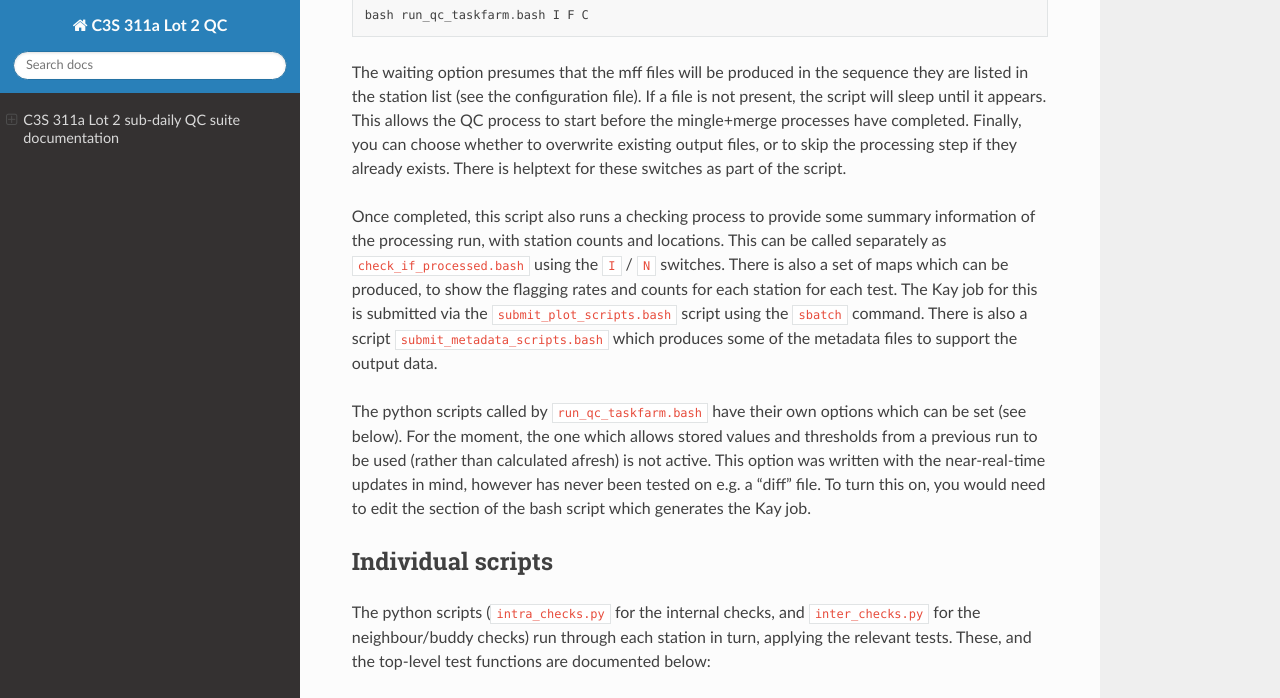
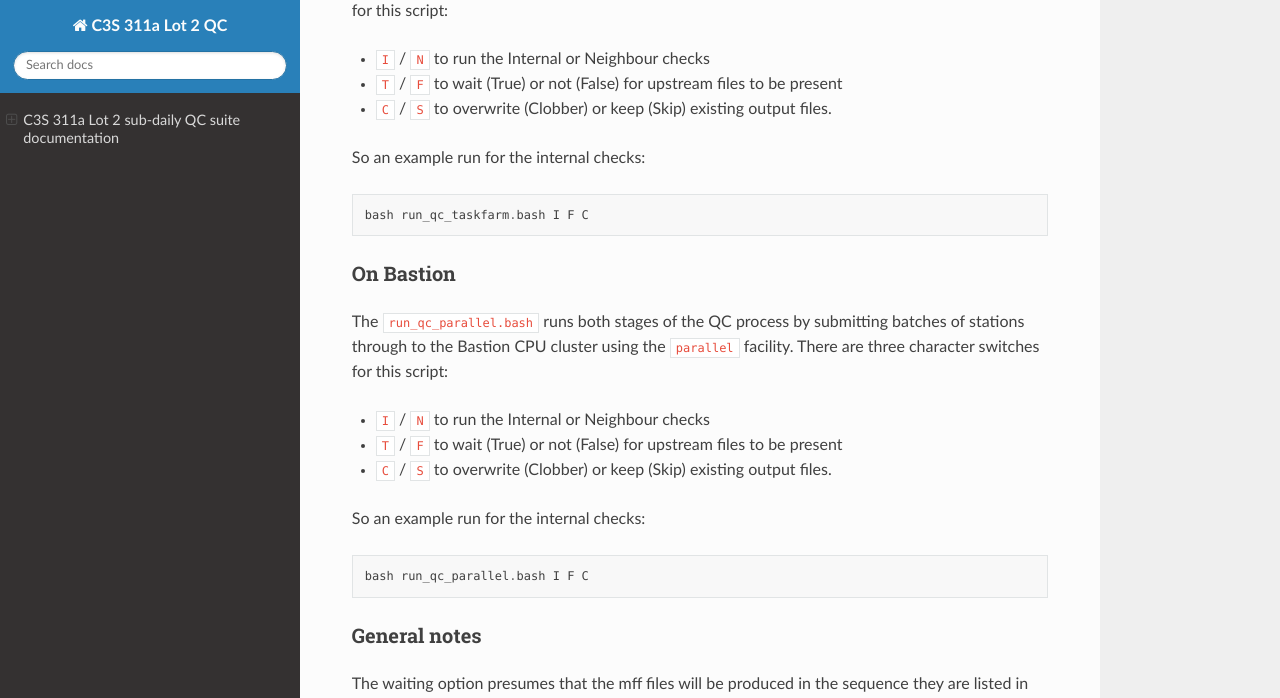
Before and after one commit to glamod/glamod_landQC, a Sphinx documentation site: the page built from doc/source/index.rst, in a window 1280 px wide and 1400 px high, scrolled down 3574 px. Shown: the top 698 px of the window. Built offline with Sphinx 7.4.7 and the Read the Docs theme 3.1.0, drawn with Linux system fonts in a browser that asks for light colours; some of the changed text lies outside the part shown; grey boxes are pictures that could not be loaded.

Commit message:
#183: updating documentation

```diff
--- a/doc/source/index.rst
+++ b/doc/source/index.rst
@@ -20,14 +20,22 @@
 requirements for this service mean the code base has been written from
 scratch.
 
-Python Environment on Kay
--------------------------
+Python Environment on Kay/Bastion
+---------------------------------
 
 The QC requires a specific Python environment to run.  In the past this has been done with ``venv`` but the functionality and support on Kay with ``conda`` is better.
 
-Firstly, you need to load the module to allow access to ``conda``::
+On Kay, you need to load the module to allow access to ``conda``::
 
   module load conda
+
+On Bastion, you need to install miniconda (which should update your
+``.bashrc`` file)::
+
+  mkdir -p ~/miniconda3
+  wget https://repo.anaconda.com/miniconda/Miniconda3-latest-Linux-x86_64.sh -O ~/miniconda3/miniconda.sh
+  bash ~/miniconda3/miniconda.sh -u -p ~/miniconda3
+  rm ~/miniconda3/miniconda.sh
 
 Then you need to build the environment from the supplied ``yml`` file::
 
@@ -35,21 +43,22 @@
 
 This can take a while.  Once that has completed, you can load the environment with ::
 
-  module load conda
   conda activate glamod_QC
 
 And to deactivate::
 
   conda deactivate
 
-All the necessary Python libraries should have been installed with the ``make_venv.bash`` script, but these are also listed in the ``qc_venv_requirements.txt`` file.
+All the necessary Python libraries should have been installed.
+There is also an oler ``make_venv.bash`` script, using the
+``qc_venv_requirements.txt`` file, but this hasn't been tested in a while.
 
 Building the documentation
 --------------------------
 
 To build this Sphinx documentation to include all the doc-strings from the scripts into a pretty html file::
 
-  module load conda
+  [module load conda]
   conda activate glamod_QC
   cd doc
   make html
@@ -143,11 +154,40 @@
 
   bash run_qc_taskfarm.bash I F C
 
+
+On Bastion
+^^^^^^^^^^
+
+The ``run_qc_parallel.bash`` runs both stages of the QC process by
+submitting batches of stations through to the Bastion CPU cluster
+using the ``parallel`` facility.  There are three character switches for this script:
+
+* ``I`` / ``N`` to run the Internal or Neighbour checks
+* ``T`` / ``F`` to wait (True) or not (False) for upstream files to be present
+* ``C`` / ``S`` to overwrite (Clobber) or keep (Skip) existing output files.
+
+So an example run for the internal checks::
+
+  bash run_qc_parallel.bash I F C
+
+General notes
+^^^^^^^^^^^^^
+
 The waiting option presumes that the mff files will be produced in the sequence they are listed in the station list (see the configuration file).  If a file is not present, the script will sleep until it appears.  This allows the QC process to start before the mingle+merge processes have completed.  Finally, you can choose whether to overwrite existing output files, or to skip the processing step if they already exists.  There is helptext for these switches as part of the script.
 
-Once completed, this script also runs a checking process to provide some summary information of the processing run, with station counts and locations.  This can be called separately as ``check_if_processed.bash`` using the ``I`` / ``N`` switches. There is also a set of maps which can be produced, to show the flagging rates and counts for each station for each test.  The Kay job for this is submitted via the ``submit_plot_scripts.bash`` script using the ``sbatch`` command.  There is also a script ``submit_metadata_scripts.bash`` which produces some of the metadata files to support the output data.
+Once completed, this script also runs a checking process to provide
+some summary information of the processing run, with station counts
+and locations.  This can be called separately as
+``check_if_processed.bash`` using the ``I`` / ``N`` switches. There is
+also a set of maps which can be produced, to show the flagging rates
+and counts for each station for each test.  The Kay job for this is
+submitted via the ``plot_scripts_slurm.bash`` /
+``plot_scripts_parallel.bash`` script using the ``sbatch`` or
+``parallel`` command.  There is also a script
+``metadata_scripts_slurm.bash`` / ``metadata_scripts_parallel.bash``
+which produces some of the metadata files to support the output data.
 
-The python scripts called by ``run_qc_taskfarm.bash`` have their own options which can be set (see below).  For the moment, the one which allows stored values and thresholds from a previous run to be used (rather than calculated afresh) is not active.  This option was written with the near-real-time updates in mind, however has never been tested on e.g. a "diff" file.  To turn this on, you would need to edit the section of the bash script which generates the Kay job.
+The python scripts called by ``run_qc_taskfarm.bash`` / ``run_qc_parallel.bash`` have their own options which can be set (see below).  For the moment, the one which allows stored values and thresholds from a previous run to be used (rather than calculated afresh) is not active.  This option was written with the near-real-time updates in mind, however has never been tested on e.g. a "diff" file.  To turn this on, you would need to edit the section of the bash script which generates the job.
 
 
 Individual scripts
@@ -187,6 +227,9 @@
 
 .. automodule:: qc_tests.timestamp
    :members: tsc
+
+.. automodule:: qc_tests.precision
+   :members: pcc
 
 .. automodule:: qc_tests.spike
    :members: sc
```
Also changed, not shown: other parts of doc/source/index.rst (+4 -2 lines).
